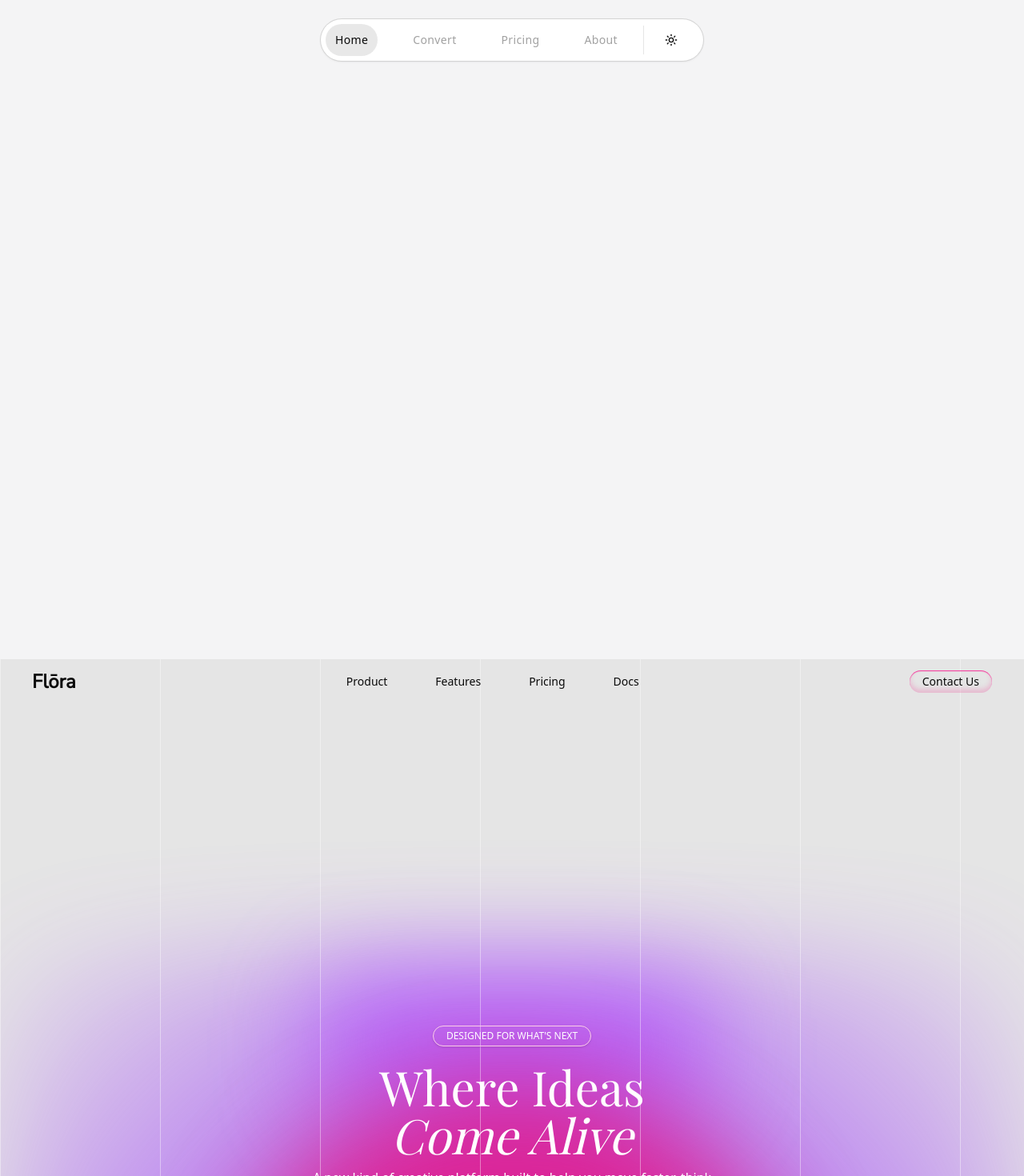
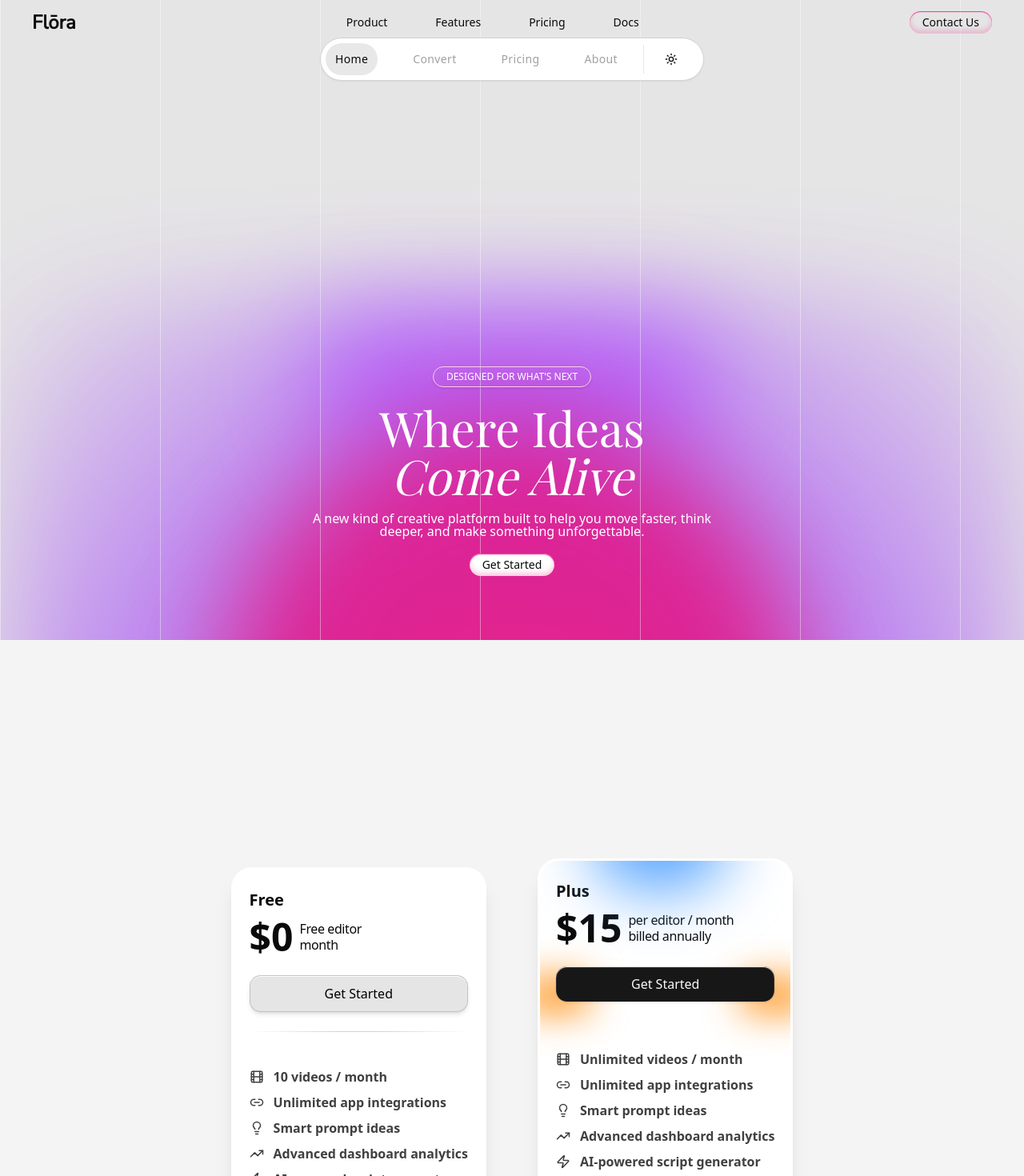
Before and after one commit to sahilcodexx/ui-components, a Next.js app: page / in a window 1280 px wide. Shown: the top 1470 px of the page at 80% size. Built offline with nearby package versions, Linux system fonts and the light colour scheme; a web font is replaced by a local one.

Commit message:
letter ui imporved

```diff
--- a/components/layout/navbar.tsx
+++ b/components/layout/navbar.tsx
@@ -5,6 +5,7 @@ import Link from "next/link";
 import { AnimatePresence, motion } from "motion/react";
 import { useState } from "react";
 import { usePathname } from "next/navigation";
+import { div } from "motion/react-client";
 const MotionSpan = motion.span;
 const MotionDiv = motion.div;
 
@@ -19,7 +20,7 @@ const Navbar = () => {
   ];
 
   return (
-    <Container className="mt-6  sticky top-6 z-50 w-full ">
+    <div className="mt-6 fixed top-6 z-50 m-auto w-full">
       <div className="flex items-center gap-2 md:gap-5 justify-center dark:bg-black/60 w-fit m-auto  rounded-full px-1.5 py-1.5 border-transparent ring dark:ring-neutral-800/60 ring-neutral-300 bg-white shadow inset-shadow">
         <div className="flex gap-3 md:gap-8 items-center">
           {links.map((link, index) => (
@@ -31,8 +32,7 @@ const Navbar = () => {
                 href={link.href}
               >
                 <AnimatePresence>
-                  {(hoverd === index ||
-                    pathname === link.href) && (
+                  {(hoverd === index || pathname === link.href) && (
                     <MotionDiv
                       layoutId="hoverd"
                       className="absolute  bg-black/9 dark:bg-neutral-800/70 inset-0 rounded-full "
@@ -60,7 +60,7 @@ const Navbar = () => {
           <ModeToggle />
         </div>
       </div>
-    </Container>
+    </div>
   );
 };
 
--- a/components/ui/hero-section.tsx
+++ b/components/ui/hero-section.tsx
@@ -18,7 +18,7 @@ const HeroSection = () => {
         <div className="flex flex-col items-center text-white gap-4">
           <h3 className="text-6xl  [font-family:var(--font-playfair)] text-center ">
             Where Ideas
-            <h4 className="italic">Come Alive</h4>
+            <p className="italic">Come Alive</p>
           </h3>
           <p className="max-w-lg text-center leading-none ">
             A new kind of creative platform built to help you move faster, think
--- a/components/ui/letter-ui.tsx
+++ b/components/ui/letter-ui.tsx
@@ -29,7 +29,7 @@ const NameLetter = () => {
           </defs>
           <path
             d="M37.909 11.857H55.778V34.235C55.778 43.8097 54.943 53.1617 53.273 62.291C51.603 71.309 48.9867 79.7147 45.424 87.508C41.9727 95.3013 37.575 102.26 32.231 108.383C26.887 114.395 20.5967 119.182 13.36 122.745L4.31947e-06 104.876C6.56867 101.87 12.191 97.862 16.867 92.852C21.6543 87.842 25.6067 82.164 28.724 75.818C31.8413 69.472 34.1237 62.792 35.571 55.778C37.1297 48.6527 37.909 41.4717 37.909 34.235V11.857ZM42.251 11.857H60.12V34.235C60.12 41.249 60.788 48.1517 62.124 54.943C63.5713 61.7343 65.7423 68.1917 68.637 74.315C71.643 80.327 75.3727 85.7267 79.826 90.514C84.2793 95.3013 89.6233 99.2537 95.858 102.371L82.331 120.073C75.4283 116.51 69.4163 111.834 64.295 106.045C59.285 100.144 55.1657 93.4087 51.937 85.838C48.7083 78.156 46.259 69.973 44.589 61.289C43.0303 52.4937 42.251 43.4757 42.251 34.235V11.857ZM101.87 -2.74181e-06H124.248V154.642H101.87V-2.74181e-06ZM119.405 59.452H146.626V77.822H119.405V59.452Z"
-            fill="black"
+            className="fill-black dark:fill-white"
             mask="url(#mask1)"
           />
         </svg>
@@ -56,7 +56,7 @@ const NameLetter = () => {
           </defs>
           <path
             d="M104.375 1.169H126.586V84.669H104.375V1.169ZM23.38 90.681H126.586V130.093H45.591V142.117H23.714V114.896H104.542V106.88H23.38V90.681ZM23.714 138.61H130.427V154.976H23.714V138.61ZM2.07126e-06 12.525H93.019V29.225H2.07126e-06V12.525ZM46.593 33.066C58.283 33.066 67.635 35.3483 74.649 39.913C81.7743 44.4777 85.337 50.6567 85.337 58.45C85.337 66.2433 81.7743 72.4223 74.649 76.987C67.635 81.4403 58.283 83.667 46.593 83.667C34.903 83.667 25.4953 81.4403 18.37 76.987C11.356 72.4223 7.849 66.2433 7.849 58.45C7.849 50.6567 11.356 44.4777 18.37 39.913C25.4953 35.3483 34.903 33.066 46.593 33.066ZM46.593 48.764C41.249 48.764 37.0183 49.599 33.901 51.269C30.7837 52.8277 29.225 55.2213 29.225 58.45C29.225 61.6787 30.7837 64.0723 33.901 65.631C37.0183 67.1897 41.249 67.969 46.593 67.969C51.937 67.969 56.112 67.1897 59.118 65.631C62.2353 64.0723 63.794 61.6787 63.794 58.45C63.794 55.2213 62.2353 52.8277 59.118 51.269C56.112 49.599 51.937 48.764 46.593 48.764ZM35.237 7.15256e-06H57.615V20.541H35.237V7.15256e-06Z"
-            fill="black"
+            className="fill-black dark:fill-white"
             mask="url(#mask2)"
           />
         </svg>
```
